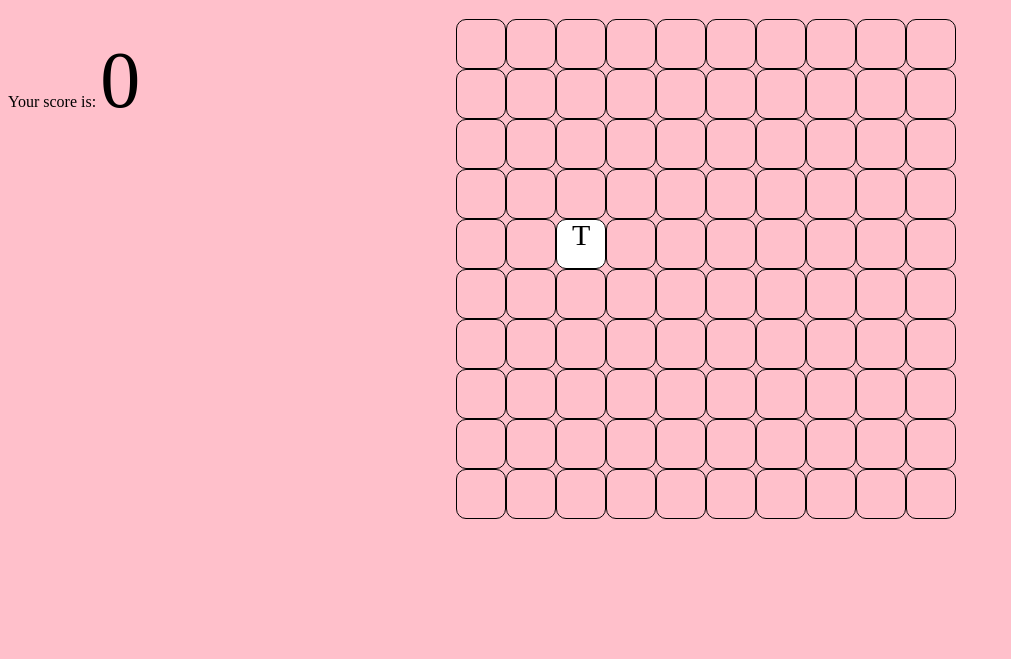
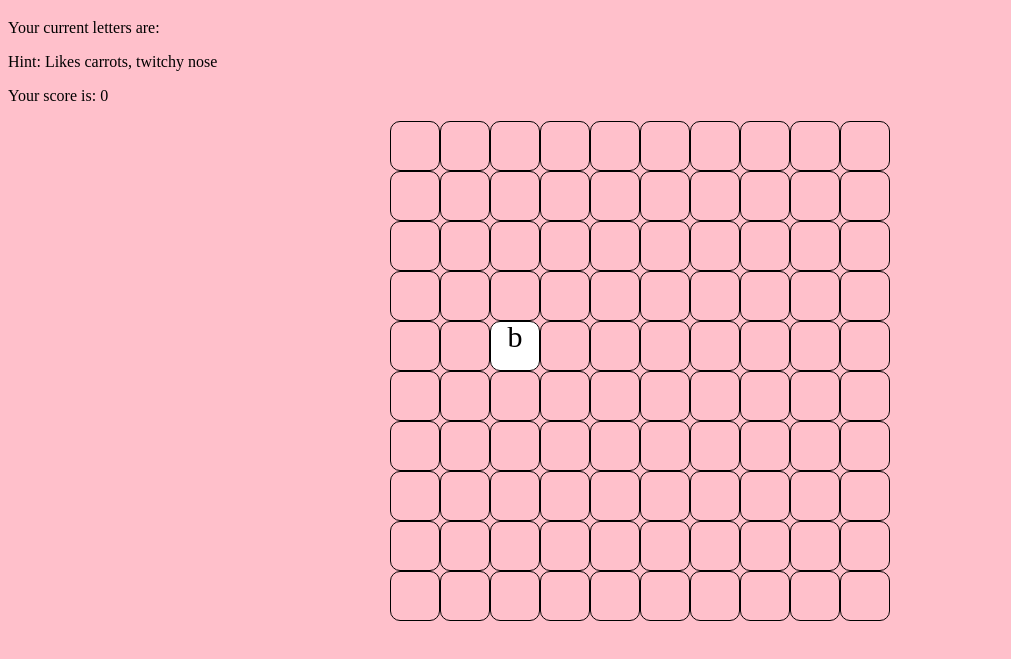
Before and after one commit to helena-charles/WDI_LDN_PROJECT1, a website: page src/index.html in a window 1280 px wide. Shown: the part 61-720 px from the top of the page, without its empty margins (0-1011 px from the left). Drawn offline with nearby package versions, Linux system fonts and the light colour scheme; files that its build step writes are made by us from their sources.

Commit message:
Working on game logic for word section

```diff
--- a/src/index.html
+++ b/src/index.html
@@ -9,9 +9,13 @@
 </head>
 <body>
   <h1>Snake</h1>
-  <div id="wordInPlay">
-    <span id="wordInPlay"></span>
-    <span id="hint"></span>
+  <div class="wordInPlay">
+    <p>Your current letters are: <span id="wordInPlay"></span></p>
+  </div>
+    <div class="hint">
+    <p>Hint: <span id="hint"></span></p>
+  </div>
+  <div class="score">
     <p>Your score is: <span id="score">0</span></p>
   </div>
   <ul id="board">
--- a/src/js/app2.js
+++ b/src/js/app2.js
@@ -3,20 +3,64 @@ $(() => {
 
   const $cells = $('li');
   const cells = [].slice.call($cells);
-  // const $score = $('#score');
-  // let score = 0;
+  const $score = $('#score');
+  let score = 0;
   const wordArray = [];
+  const $hint = $('#hint');
+  const $wordInPlay = $('#wordInPlay');
 
   // choose a random number between 1 and 3
   // choose the letter from the array that corresponds with the index of the random number
 
 
+  // const cat = {
+  //   letters: ['c','a','t'],
+  //   incorrectLetters: ['b', 'g', 'o'],
+  //   hint: ['Furry animal with whiskers, likes milk']
+  // };
+
+  const wordsArray = [
+    {
+      letters: ['c','a','t'],
+      // incorrectLetters: ['b', 'g', 'o'],
+      hint: 'Furry animal with whiskers, likes milk'
+    },
+    {
+      letters: ['f','i','s','h'],
+      // incorrectLetters: ['b', 'g', 'o'],
+      hint: 'Lives in a bowl, short memory span'
+    },
+    {
+      letters: ['r','a','b','b','i','t'],
+      // incorrectLetters: ['b', 'g', 'o'],
+      hint: 'Likes carrots, twitchy nose'
+    },
+    {
+      letters: ['h','a','m','s','t','e','r'],
+      // incorrectLetters: ['b', 'g', 'o'],
+      hint: 'Likes running in a wheel, sleeps in hay'
+    },
+    {
+      letters: ['d','o','g'],
+      // incorrectLetters: ['p', 'e', 'l'],
+      hint: 'The goodest boy ever'
+    }
+  ];
+
+  const randomWordFinder = Math.floor(Math.random() * wordsArray.length);
+  const randomWord = wordsArray[randomWordFinder].letters;
+  console.log('the random word is: ' + randomWord);
+
+  const wordHint = wordsArray[randomWordFinder].hint;
+  console.log(wordHint);
+  $hint.text(wordHint);
 
 
 
   // let snakeTimer = null;
 
-  const letters = ['L', 'E', 'T', 'T', 'E', 'R', 'S'];
+  const letters = randomWord;
+
   function placeRandomLetter() {
     const randomCell = Math.floor(Math.random() * 100);
     const letterIndex = Math.floor(Math.random() * letters.length);
@@ -52,9 +96,17 @@ $(() => {
           e.target.innerHTML = '';
           placeRandomLetter();
           $(cell).off('click');
-          console.log(wordArray);
+          console.log('the word array is: ' + wordArray);
+          $wordInPlay.text(wordArray);
+          score += 1;
+          $score.text(score);
         });
       }
     });
   }
+
+
+
+
+
 });
--- a/src/scss/style.scss
+++ b/src/scss/style.scss
@@ -12,16 +12,17 @@
       // line-height: 1px;
       // font-size: 1px;
     }
-    #score {
-      font-size: 5rem;
-    }
+    // #score {
+    //   font-size: 5rem;
+    //   p {
+    //     margin: 0 auto;
+    //     display: inline-block;
+    //     float: left;
+    //   }
+    // }
     h1 {
       color: white;
       text-align: center;
-    }
-    p {
-      display: block;
-      float:left;
     }
     ul {
       display: flex;
```
Also changed, not shown: src/js/plan.js (+21 -18 lines).
